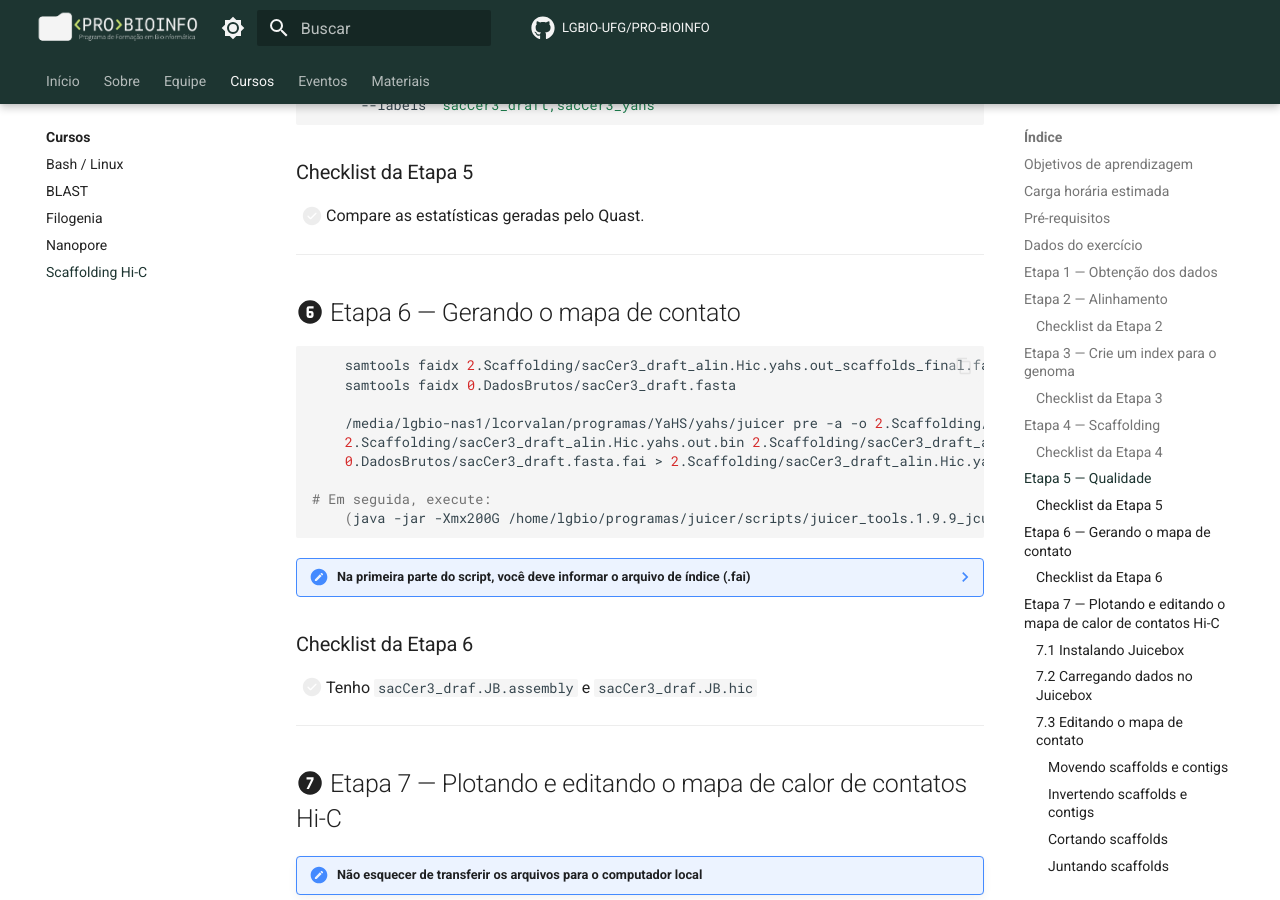
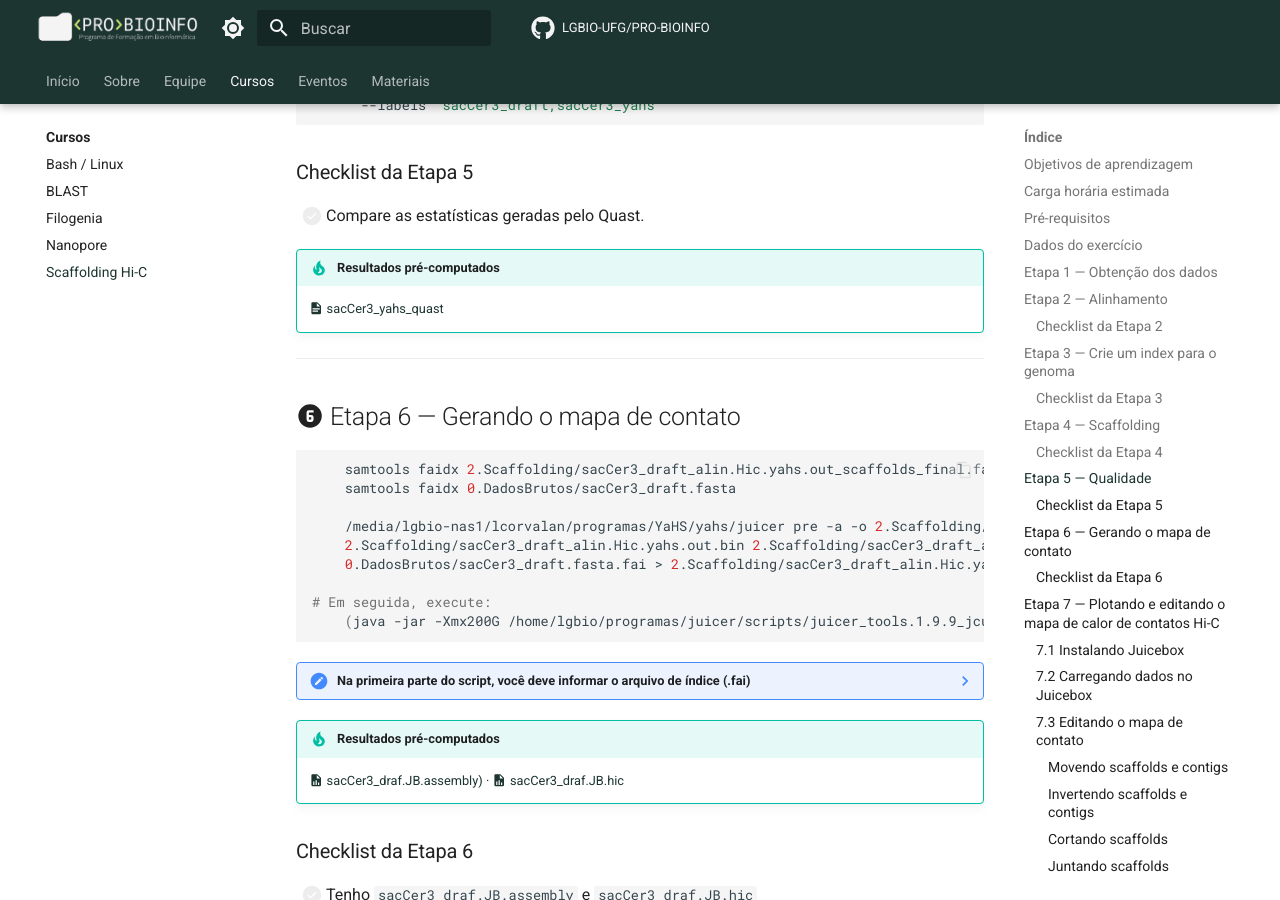
Before and after one commit to LGBIO-UFG/PRO-BIOINFO, an MkDocs documentation site: the page built from docs/cursos/hic_scaffolding/index.md, in a window 1280 px wide and 900 px high, scrolled down 3300 px. Built offline with MkDocs 1.6.1 and Material for MkDocs 9.7.7, drawn with Linux system fonts in a browser that asks for light colours; comment, search, counter and statistics services are not loaded; some of the changed text lies outside the part shown.

Commit message:
add resultados
Updated checklists and added tips for stages 5 and 6 in the documentation.

````diff
--- a/docs/cursos/hic_scaffolding/index.md
+++ b/docs/cursos/hic_scaffolding/index.md
@@ -121,6 +121,7 @@ Os dados estão disponíveis no ENA e no SRA. Mostramos duas opções: via **SRA
 
 - [ ] Tenho `2.Scaffolding/sacCer3_draft_alin.Hic.yahs.out_scaffolds_final.fa`
 
+
 ---
 
 ## :material-numeric-5-circle: Etapa 5 — Qualidade
@@ -139,6 +140,9 @@ Os dados estão disponíveis no ENA e no SRA. Mostramos duas opções: via **SRA
 ### Checklist da Etapa 5
 
 - [ ] Compare as estatísticas geradas pelo Quast.
+
+!!! tip "Resultados pré-computados"
+    [:material-file-document: sacCer3_yahs_quast](report1.html)
 
 ---
 
@@ -159,6 +163,10 @@ Os dados estão disponíveis no ENA e no SRA. Mostramos duas opções: via **SRA
 ```
 
 ??? note "Na primeira parte do script, você deve informar o arquivo de índice (.fai)"
+
+!!! tip "Resultados pré-computados"
+    [:material-file-chart: sacCer3_draf.JB.assembly)](sacCer3_draf.JB.assembly){ target=_blank } ·
+    [:material-file-chart: sacCer3_draf.JB.hic](sacCer3_draf.JB.hic){ target=_blank }
 
 ### Checklist da Etapa 6
 
@@ -220,6 +228,9 @@ Os dados estão disponíveis no ENA e no SRA. Mostramos duas opções: via **SRA
  ![Juicebox_exportando_dados](figuras/Juicebox_exportando_dados.png)
 
 
+!!! tip "Resultados pré-computados"
+    [:material-file-document: sacCer3_draf.JB.review.assembly](sacCer3_draf.JB.review.assembly)
+
 ## :material-numeric-8-circle: Etapa 8 — Convertendo para FASTA
 
 Transfira o arquivo .assembly para o servidor.
@@ -249,6 +260,9 @@ Transfira o arquivo .assembly para o servidor.
       --labels "sacCer3_draft,sacCer3_yahs,sacCer3_JB"
 
 ```
+!!! tip "Resultados pré-computados"
+    [:material-file-document: sacCer3_JB_quast](report2.html)
+
 
 #### Parabéns! Você finalizou esta etapa!
 Que a Força esteja com você! 🚀
````
